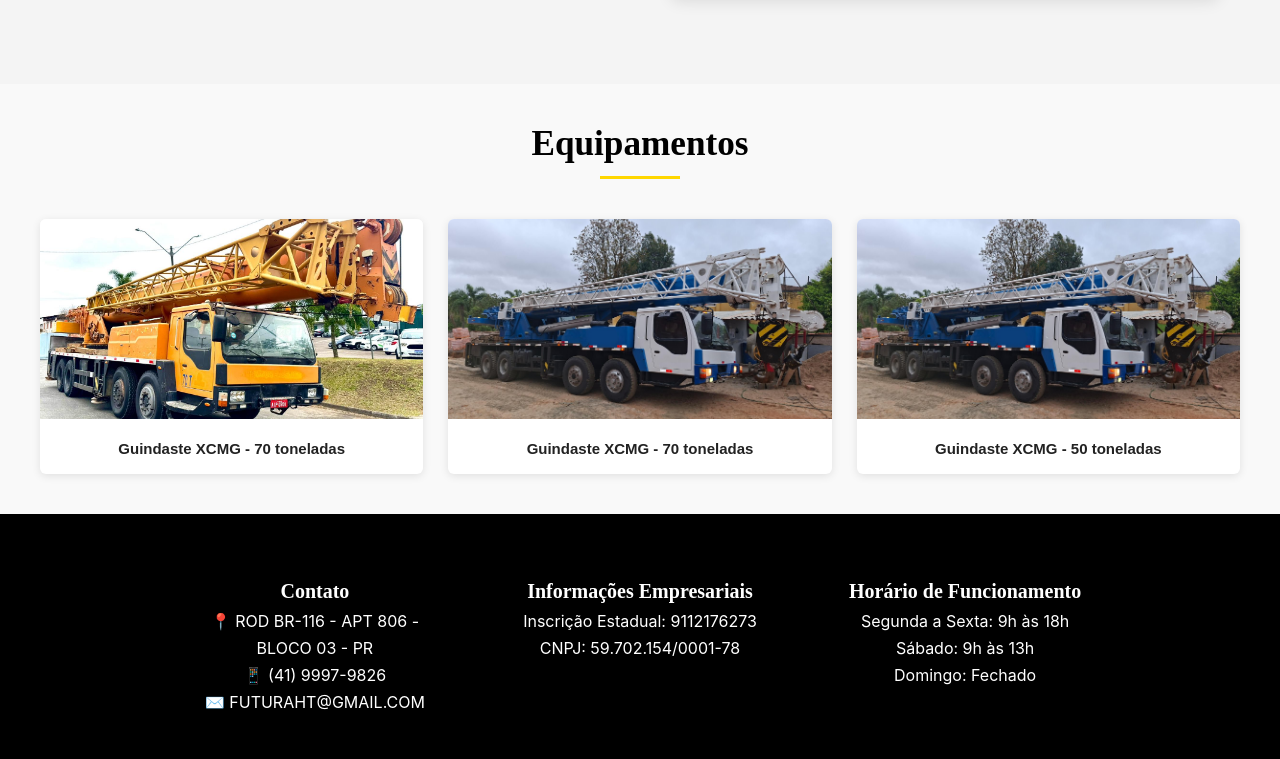
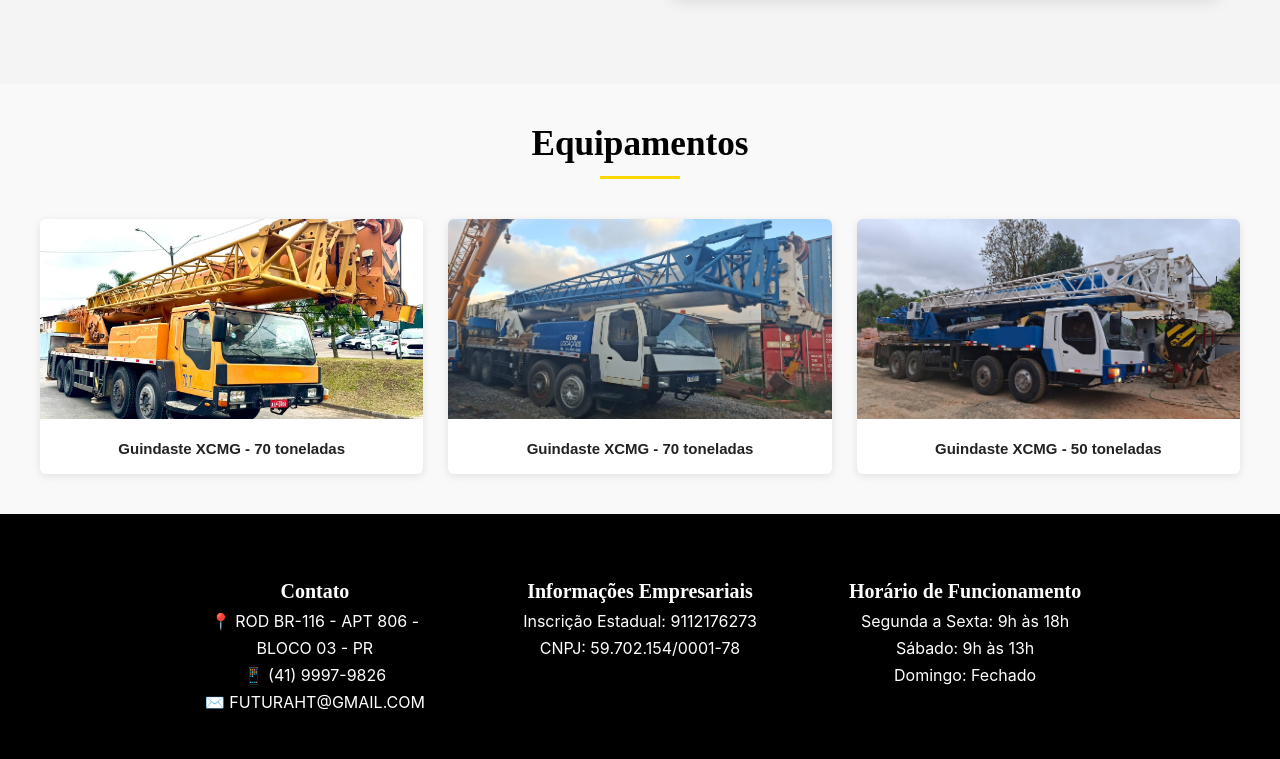
Before and after one commit to pedrozinsky-I/carvalho-locacoes, a plain HTML site: page index.html in a window 1280 px wide. Shown: the part 1388-2147 px from the top of the page. Drawn offline with Linux system fonts and the light colour scheme; a web font is replaced by a local one.

Commit message:
fotos novas

```diff
--- a/index.html
+++ b/index.html
@@ -92,17 +92,17 @@
 
 
           <div class="guindaste-card">
-            <img src="fotos/IMG-20251105-WA0026.jpg" alt="Guindaste Sany SAC2500S - 250 toneladas">
+            <img src="fotos/IMG-20251105-WA0026.jpg" alt="Guindaste XCMG - 70 toneladas">
             <p><strong>Guindaste XCMG - 70 toneladas</strong></p>
           </div>
 
           <div class="guindaste-card">
-            <img src="fotos/IMG-20251105-WA0020.jpg" alt="Guindaste XCMG - 220 toneladas">
+            <img src="fotos/guindasteXCMG70-azul.jpg" alt="Guindaste XCMG - 70 toneladas">
             <p><strong>Guindaste XCMG - 70 toneladas</strong></p>
           </div>
 
           <div class="guindaste-card">
-            <img src="fotos/IMG-20251105-WA0020.jpg" alt="Guindaste XCMG - 220 toneladas">
+            <img src="fotos/IMG-20251105-WA0020.jpg" alt="Guindaste XCMG - 50 toneladas">
             <p><strong>Guindaste XCMG - 50 toneladas</strong></p>
           </div>
 
```
Also changed, not shown: fotos/guindasteXCMG70-azul.jpg (added).
